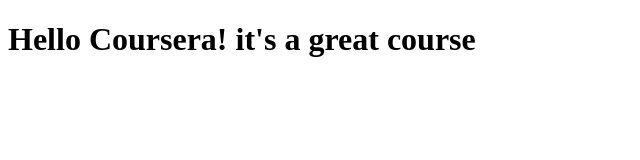
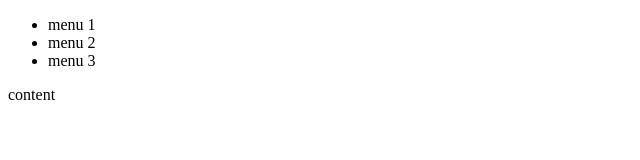
Before and after one commit to zpech/coursera-test, a plain HTML site: page site/index.html in a window 1280 px wide. Shown: the whole page, without its empty margins (0-640 px from the left). Drawn offline with Linux system fonts and the light colour scheme.

Commit message:
added css file, changed menus

```diff
--- a/site/index.html
+++ b/site/index.html
@@ -1,9 +1,17 @@
 <!DOCTYPE html>
 <html>
 <head>
-	<title>Hello Coursera!</title>
+	<title>AB reviews</title>
 </head>
 <body>
-<h1>Hello Coursera! it's a great course</h1>
+	<ul>
+		<li> menu 1 </li>
+		<li> menu 2 </li>
+		<li> menu 3 </li>
+	</ul>
+
+	<p>
+	content
+	</p>
 </body>
 </html>
--- /dev/null
+++ b/site/stylesheet.css
@@ -0,0 +1,4 @@
+li {
+	color: red;
+
+}
```
